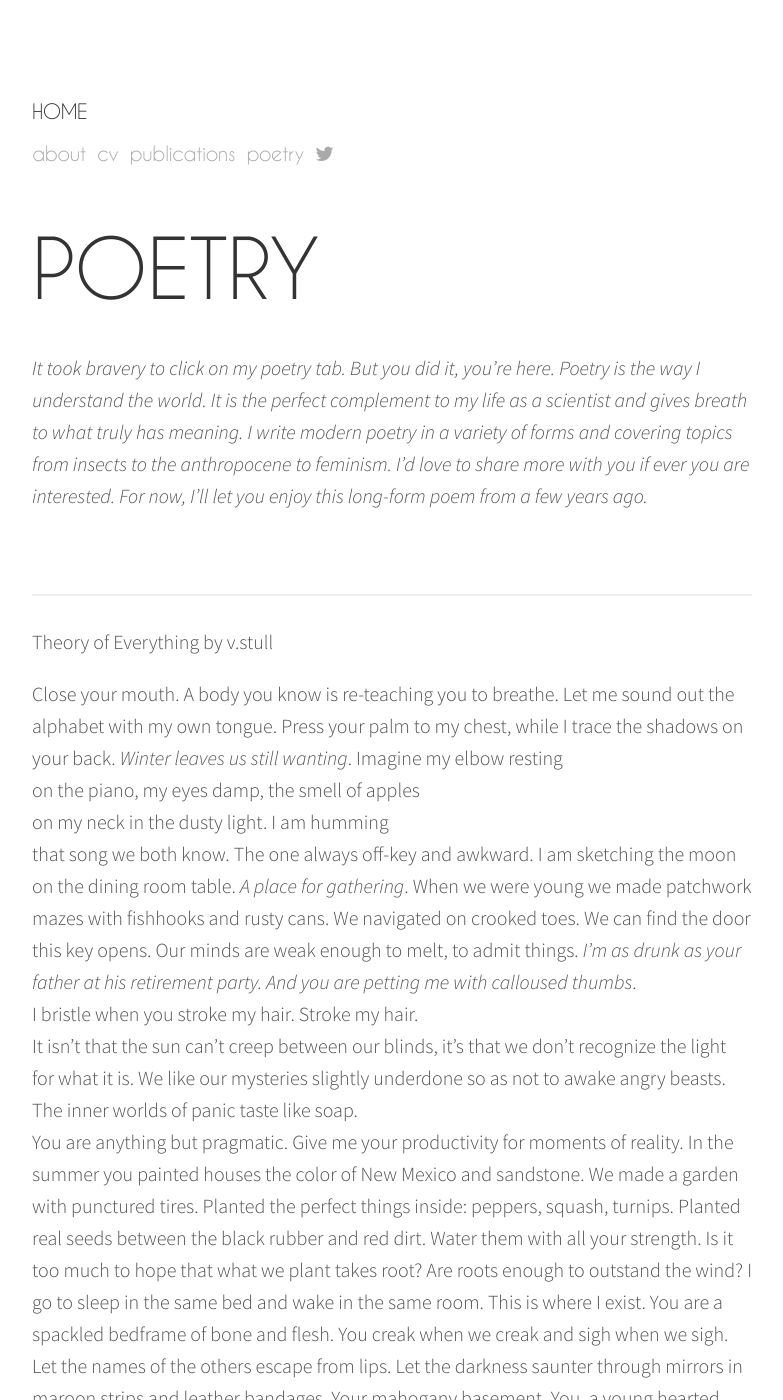
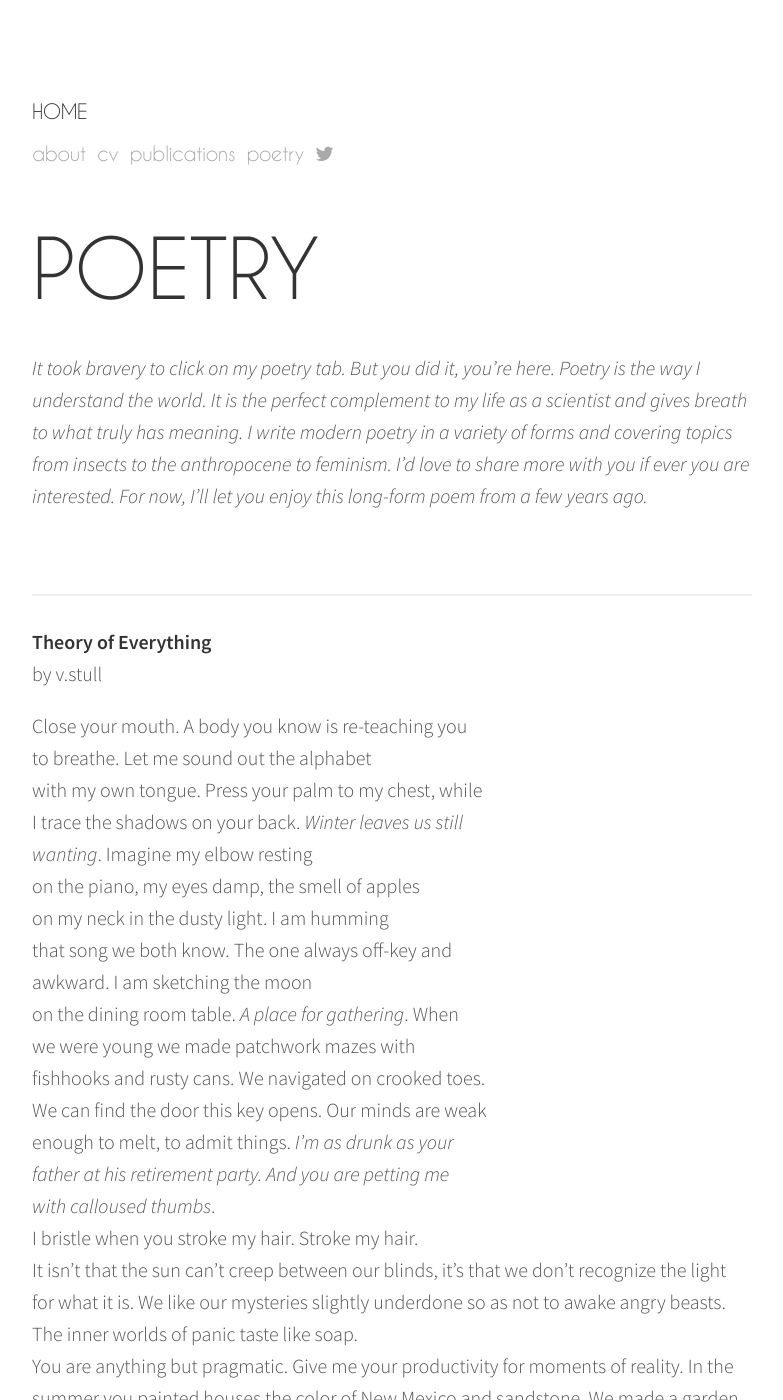
Before and after one commit to valeriestull/valeriestull.github.io, a Jekyll site: the page built from poetry.md, in a window 1280 px wide and 1400 px high. Shown: the whole window, without its empty margins (248-1031 px from the left). Built offline with Jekyll 4.4.1, drawn with Linux system fonts in a browser that asks for light colours; nearby versions of some CDN libraries; some web fonts are replaced; Markdown is read by kramdown in place of the engine named in the settings.

Commit message:
Add files via upload

```diff
--- a/poetry.md
+++ b/poetry.md
@@ -8,7 +8,7 @@
 <br>
 
 <hr>
-Theory of Everything
+**Theory of Everything**
 by v.stull
 
 Close your mouth. A body you know is re-teaching you
```
